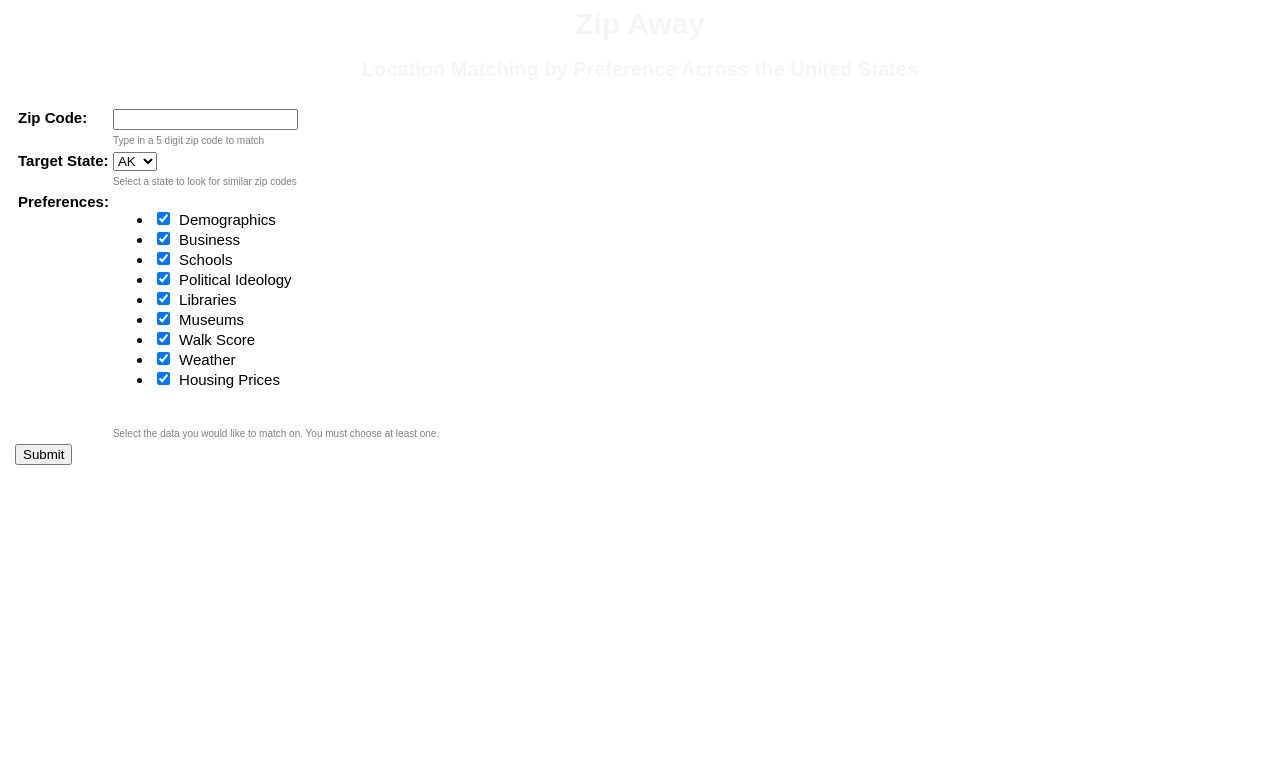
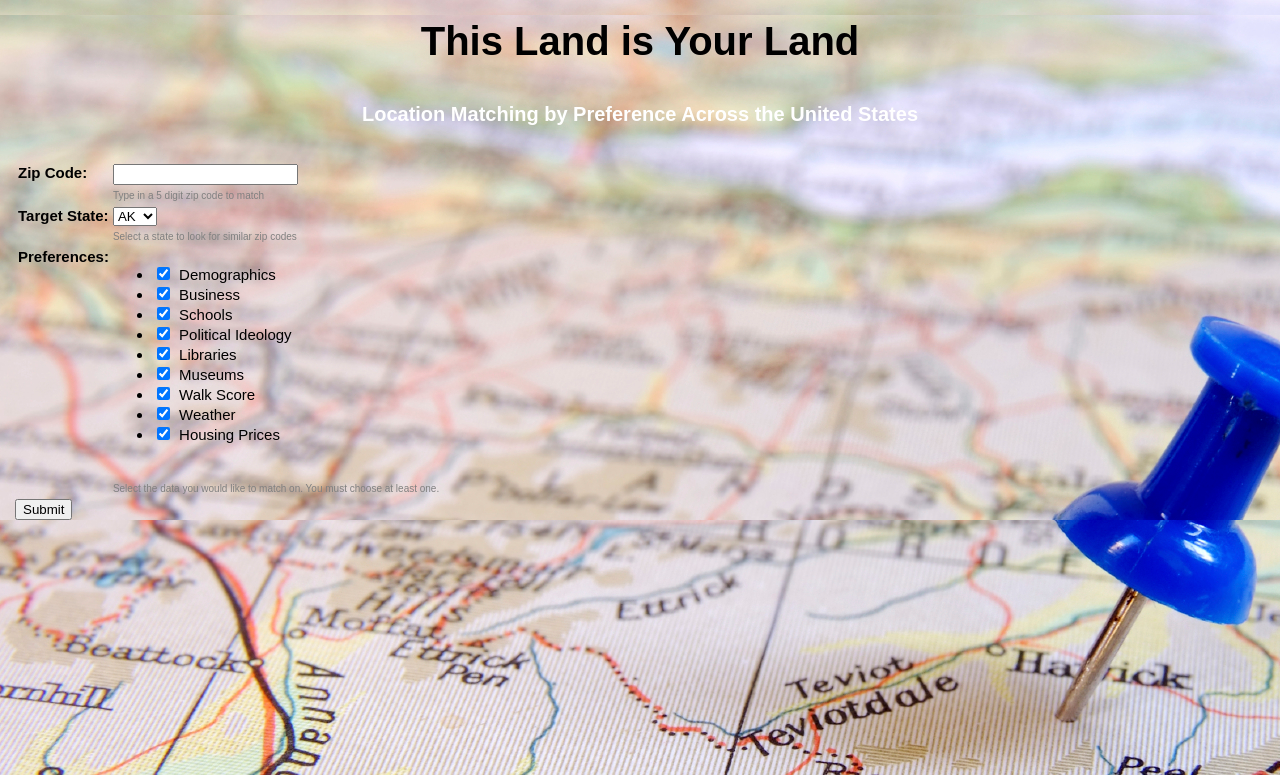
Before and after one commit to shankster91/cs122-class-project, a Django app: page / in a window 1280 px wide. Shown: the top 775 px of the page. Run offline with Django 3.2, Linux system fonts and the light colour scheme.

Commit message:
edits to layout

```diff
--- a/ui/mysite/static/main.css
+++ b/ui/mysite/static/main.css
@@ -3,27 +3,28 @@ html, body {
     margin: 0;
     padding: 0;
     font-family: Arial, Helvetica, sans-serif;
+    background-image: url('img/home-cover.jpeg');
 }
 
 div#header {
-    background: url('/static/img/home-cover.jpg')  /* rgb(6, 21, 224); */
+    /*background: rgb(6, 21, 224); */
     margin: 0;
     padding: 0;
     text-align: center;
 }
 
 div#header h1 {
-    font-size: 30px;
-    color: #f5f5f5;
-    margin: 0;
-    padding: 7px;
+    font-size: 40px;
+    color: #000000;
+    margin: 15px;
+    padding: 4px;
 }
 
 div#header h3 {
     font-size: 20px;
-    color: #f5f5f5;
-    margin: 0;
-    padding: 10px;
+    color: #ffffff;
+    margin: 15px;
+    padding: 20px;
 }
 
 div.frame {
@@ -33,7 +34,7 @@ div.frame {
 div.args {
     padding-left: 15px;
     padding-right: 15px;
-    background: #ffe;
+    background-image: #ffe;
     border-top: 1px solid #ddd;
     border-bottom: 1px solid #ddd;
 }
--- a/ui/mysite/zipsearch/templates/zipsearch/index.html
+++ b/ui/mysite/zipsearch/templates/zipsearch/index.html
@@ -7,7 +7,7 @@
     </head>
     <body>
         <div id="header">
-            <h1>Zip Away</h1>
+            <h1>This Land is Your Land</h1>
             <h3>Location Matching by Preference Across the United States</h3>
         </div>
         {% if result != None %}
```
